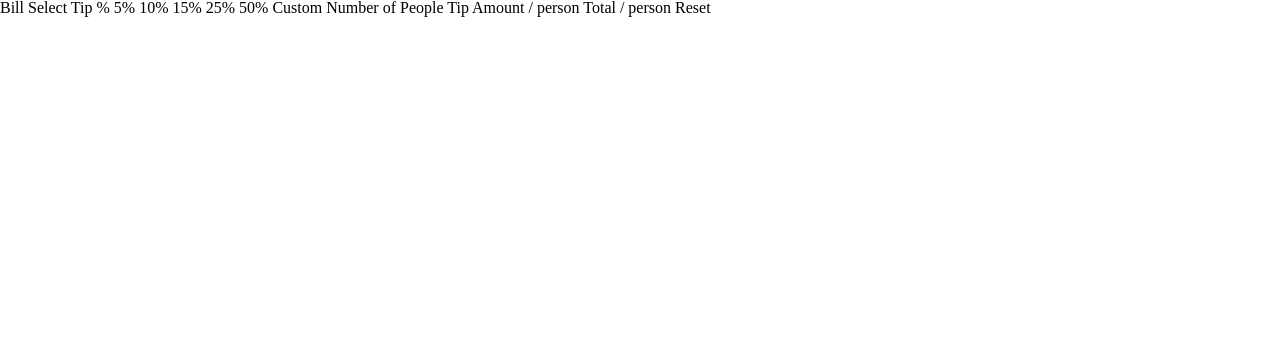
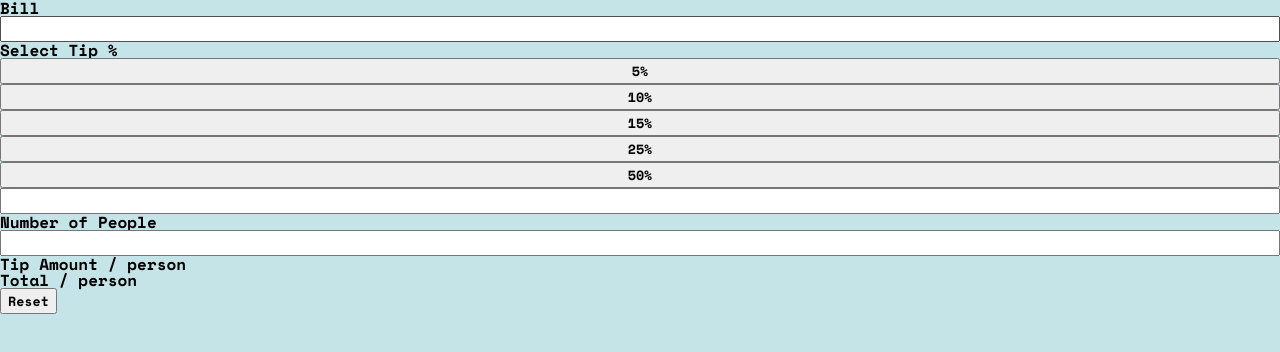
Before and after one commit to half-cto/tip-calc-app, a plain HTML site: page index.html in a window 1280 px wide. Drawn offline with nearby package versions, Linux system fonts and the light colour scheme.

Commit message:
day-1-end

```diff
--- a/css/styles.css
+++ b/css/styles.css
@@ -0,0 +1,59 @@
+@import url('https://fonts.googleapis.com/css2?family=Space+Mono:wght@400;700&display=swap');
+
+*,
+*::before,
+*::after {
+   box-sizing: border-box;
+   font-family: 'Space Mono', monospace;
+   font-weight: 700;
+   transition: all .3s ease-out;
+}
+
+:root {
+    /* * -------------------------- PAGE COLORS ------------------------ */
+
+      --clr-primary: hsl(172, 67%, 45%);
+
+      --clr-neutral-800: hsl(183, 100%, 15%);
+      --clr-neutral-700: hsl(186, 14%, 43%);
+      --clr-neutral-600: hsl(184, 14%, 56%);
+      --clr-neutral-500: hsl(185, 41%, 84%);
+      --clr-neutral-400: hsl(189, 41%, 97%);
+      --clr-neutral-300: hsl(0, 0%, 100%);
+
+/* * -------------------------- MOBILE Font SIZES ------------------------ */
+
+      --fs-700: 2rem;         /* 32px */
+      --fs-600: 1.5rem;       /* 24px */
+      --fs-500: 1.25rem;      /* 20px */
+      --fs-400: 1rem;         /* 16px */
+      --fs-300: .8125rem      /* 13px */
+
+      --lh-700: 3rem;         /* 48px */
+      --lh-600: 2.25rem;      /* 36px */
+      --lh-500: 1.875rem;     /* 20px */
+      --lh-400: 1.5rem;       /* 24px */
+      --lh-300: 1.25rem;      /* 20px */
+}
+
+/* * -------------------------- LAPTOP Font SIZES ------------------------ */
+
+@media screen and (min-width: 40em) {
+    :root {
+      --fs-700: 4.25rem;      /* 48px */
+
+      --lh-700: 4.5rem;       /* 72px */
+    }
+}
+
+
+
+
+body {
+    background-color: #C5E4E7;
+}
+
+.app__input-sec {
+    display: flex;
+    flex-direction: column;
+}
--- a/index.html
+++ b/index.html
@@ -14,26 +14,39 @@
 
 </head>
 <body>
-
-  Bill
-
-  Select Tip %
-  5%
-  10%
-  15%
-  25%
-  50%
-  Custom
-
-  Number of People
-
-  Tip Amount
-  / person
-
-  Total
-  / person
-
-  Reset
-
+<main>
+    <section class="app">
+      <div class="app__input-sec">
+        <label for="bill">Bill</label>
+        <input type="text" name="bill" id="bill">
+          Select Tip %
+         <button class="button-small" type="button">5%</button>
+         <button class="button-small" type="button">10%</button>
+         <button class="button-small" type="button">15%</button>
+         <button class="button-small" type="button">25%</button>
+         <button class="button-small" type="button">50%</button>
+        <input type="text" name="" id="" aria-label="Custom percentage">
+        <label for="people-cout">Number of People</label>
+        <input type="text" name="people-cout" id="people-cout">
+      </div>
+      <div class="app_output-sec">
+        <div class="output-sec__result">
+          <div>
+            Tip Amount
+            / person
+          </div>
+          <span class="result" id="tip-result"></span>
+        </div>
+        <div class="output-sec__result">
+          <div>
+            Total
+            / person
+          </div>
+          <span class="result" id="tip-result"></span>
+        </div>
+        <button class="button-reset" type="button">Reset</button>
+      </div>
+    </section>
+  </main>
 </body>
 </html>
```
